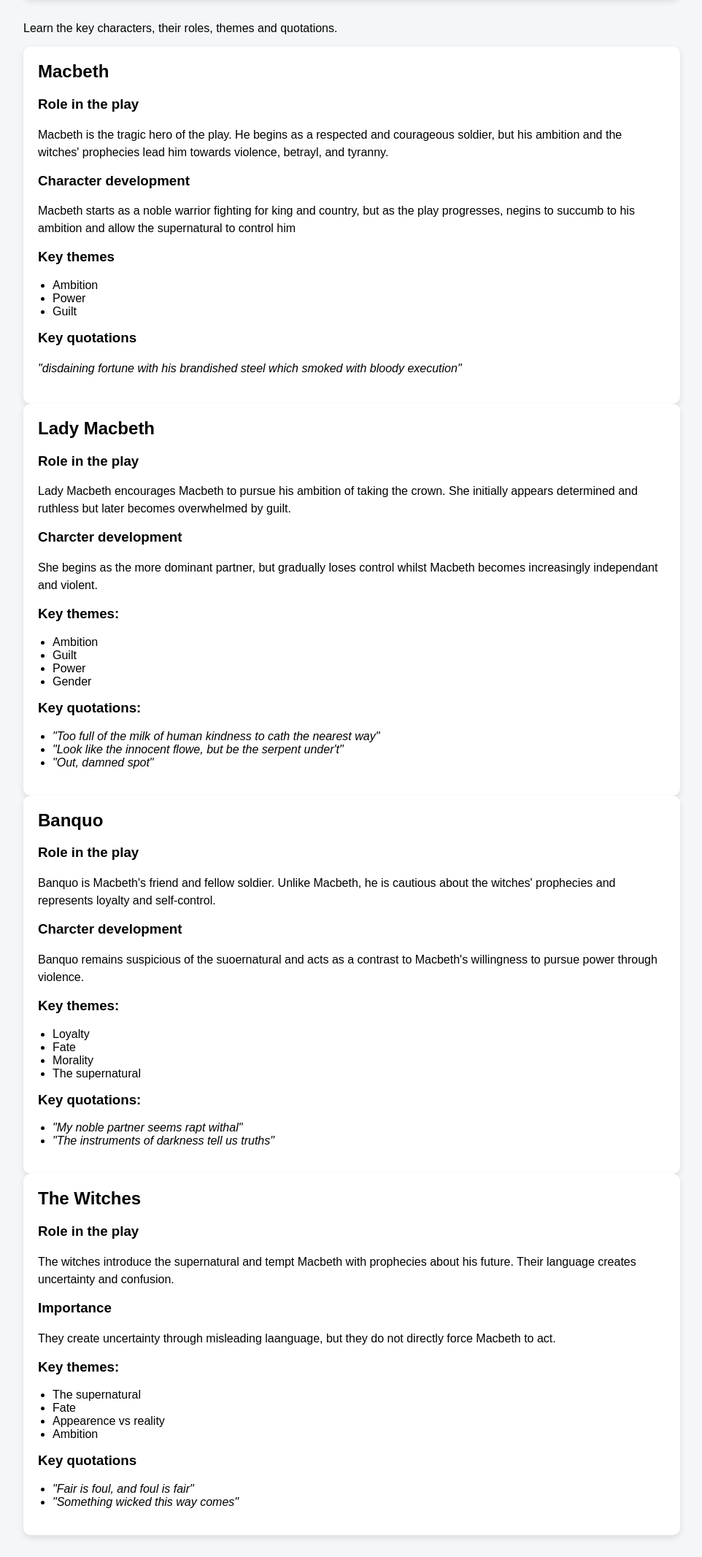
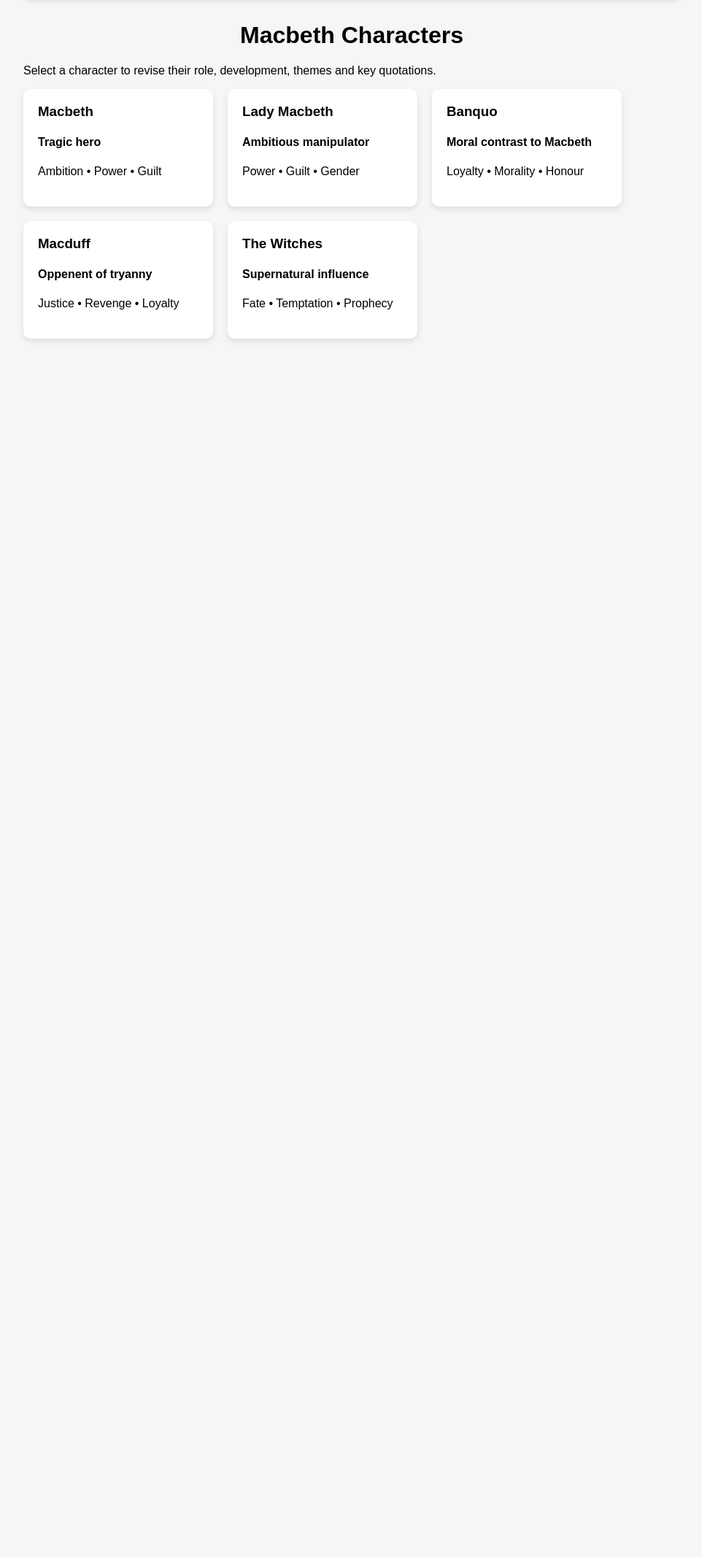
Before and after one commit to jshepherd1234/GCSE-Revision-App, a Flask app: page /macbeth/characters in a window 1280 px wide. Shown: the part 68-2201 px from the top of the page at 73% size, without its empty margins (158-1120 px from the left). After the commit the page ends 536 px from the top, so only its background shows below. Run offline with Flask 3, Linux system fonts and the light colour scheme.

Commit message:
Completed Macbeth character revision page

```diff
--- a/app.py
+++ b/app.py
@@ -59,6 +59,46 @@ def macbeth_themes():
 
     return render_template("macbeth_themes.html")
 
+#Macbeth character route
+#-----------------------
+@app.route("/macbeth/characters/macbeth")
+
+def macbeth_character():
+
+    return render_template("macbeth_character.html")
+
+#Lady Macbeth character route
+#----------------------------
+@app.route("/macbeth/characters/lady-macbeth")
+
+def lady_macbeth_character():
+
+    return render_template("lady_macbeth_character.html")
+
+#Banquo character route
+#----------------------
+@app.route("/macbeth/characters/banquo")
+
+def banquo_character():
+
+    return render_template("banquo_character.html")
+
+#Macduff character route
+#-----------------------
+@app.route("/macbeth/characters/macduff")
+
+def macduff_character():
+
+    return render_template("macduff_character.html")
+
+#Witches character route
+#----------------------
+@app.route("/macbeth/characters/witches")
+
+def witches_character():
+
+    return render_template("witches_character.html")
+
 @app.route("/an-inspector-calls") #Sets the route for "An inspector calls" page
 
 def an_inspector_calls(): #Creating "An inspector calls function"
--- a/static/style.css
+++ b/static/style.css
@@ -262,3 +262,22 @@ h2 { /* Targets h2 headings*/
     box-sizing: border-box;
 
 }
+
+/* Styles quote revision cards */
+.quote-card {
+
+    background-color: #f4f6f8;
+
+    padding: 15px;
+
+    border-radius: 8px;
+
+    margin-bottom: 15px;
+
+}
+
+.quote-card h3 {
+
+    margin-top: 0;
+
+}
--- a/templates/macbeth_characters.html
+++ b/templates/macbeth_characters.html
@@ -6,185 +6,106 @@ Macbeth Characters
 
 {% block content %}
 
+<h1>Macbeth Characters</h1>
+
 <p class="page-intro">
 
-    Learn the key characters, their roles, themes and quotations.
+    Select a character to revise their role, development, themes and key quotations.
 
 </p>
 
-<div class="card character-card">
+<div class="card-container">
 
-    <h2>Macbeth</h2>
+    <a href="/macbeth/characters/macbeth" class="card">
 
-    <h3>Role in the play</h3>
+        <h3>Macbeth</h3>
 
-    <p>
+        <p>
 
-        Macbeth is the tragic hero of the play. He begins as a respected and courageous soldier, but his ambition and the witches' prophecies lead him towards violence, betrayl, and tyranny.
+            <strong>Tragic hero</strong>
+        </p>
 
-    </p>
+        <p>
 
-    <h3>Character development</h3>
+            Ambition • Power • Guilt
 
-    <p>
+        </p>
 
-        Macbeth starts as a noble warrior fighting for king and country, but as the play progresses, negins to succumb to his ambition and allow the supernatural to control him
+    </a>
 
-    </p>
 
-    <h3> Key themes </h3>
+    <a href="/macbeth/characters/lady-macbeth" class="card">
 
-    <ul>
-        <li>Ambition</li>
-        <li>Power</li>
-        <li>Guilt</li>
+        <h3> Lady Macbeth </h3>
 
-    </ul>
+        <p>
 
-    <h3>Key quotations</h3>
+           <strong>Ambitious manipulator</strong>
 
-    <p>
+        </p>
 
-        <em>"disdaining fortune with his brandished steel which smoked with bloody execution"</em>
+        <p>
 
-    </p>
+            Power • Guilt • Gender
 
-</div>
+        </p>
 
-<div class="card character-card">
+    </a>
 
-    <h2> Lady Macbeth </h2>
 
-    <h3>Role in the play</h3>
 
-    <p>
+    <a href="/macbeth/characters/banquo" class="card">
 
-        Lady Macbeth encourages Macbeth to pursue his ambition of taking the crown. She initially appears determined and ruthless but later becomes overwhelmed by guilt.
+        <h3> Banquo </h3>
 
-    </p>
+        <p>
 
-    <h3>Charcter development</h3>
+            <strong>Moral contrast to Macbeth</strong>
 
-    <p>
+        </p>
 
-        She begins as the more dominant partner, but gradually loses control whilst Macbeth becomes increasingly independant and violent.
-    </p>
+        <p>
 
-    <h3>Key themes:</h3>
+            Loyalty • Morality • Honour
 
-    <ul>
+        </p>
 
-        <li>Ambition</li>
+    </a>
 
-        <li>Guilt</li>
+    <a href="/macbeth/characters/macduff" class="card">
 
-        <li>Power</li>
+        <h3> Macduff </h3>
 
-        <li>Gender</li>
+        <p>
 
-    </ul>
+            <strong>Oppenent of tryanny</strong>
 
-    <h3>Key quotations:</h3>
+        </p>
 
-    <ul>
+        <p>
 
-        <li><em>"Too full of the milk of human kindness to cath the nearest way"</em></li>
+            Justice • Revenge • Loyalty
+        </p>
 
-        <li><em>"Look like the innocent flowe, but be the serpent under't"</em></li>
+    </a>
 
-        <li><em>"Out, damned spot"</em></li>
-    </ul>
+    <a href="/macbeth/characters/the-witches" class="card">
 
-</div>
+        <h3> The Witches </h3>
 
-<div class="card character-card">
+        <p>
 
-    <h2> Banquo </h2>
+            <strong>Supernatural influence</strong>
 
-    <h3>Role in the play</h3>
+        </p>
 
-    <p>
+        <p>
 
-        Banquo is Macbeth's friend and fellow soldier. Unlike Macbeth, he is cautious about the witches' prophecies and represents loyalty and self-control.
+            Fate • Temptation • Prophecy
 
-    </p>
+        </p>
 
-    <h3>Charcter development</h3>
-
-    <p>
-
-        Banquo remains suspicious of the suoernatural and acts as a contrast to Macbeth's willingness to pursue power through violence.
-
-    </p>
-
-    <h3>Key themes:</h3>
-
-    <ul>
-
-        <li>Loyalty</li>
-
-        <li>Fate</li>
-
-        <li>Morality</li>
-
-        <li>The supernatural</li>
-
-    </ul>
-
-    <h3>Key quotations:</h3>
-
-    <ul>
-
-        <li><em>"My noble partner seems rapt withal"</em></li>
-
-        <li><em>"The instruments of darkness tell us truths"</em></li>
-
-    </ul>
-
-</div>
-
-<div class="card character-card">
-
-    <h2> The Witches </h2>
-
-    <h3>Role in the play</h3>
-
-    <p>
-
-        The witches introduce the supernatural and tempt Macbeth with prophecies about his future. Their language creates uncertainty and confusion.
-
-    </p>
-
-    <h3>Importance</h3>
-
-    <p>
-
-        They create uncertainty through misleading laanguage, but they do not directly force Macbeth to act.
-    </p>
-
-    <h3>Key themes:</h3>
-
-    <ul>
-
-        <li>The supernatural</li>
-
-        <li>Fate</li>
-
-        <li>Appearence vs reality</li>
-
-        <li>Ambition</li>
-
-    </ul>
-
-    <h3>Key quotations</h3>
-
-    <ul>
-
-        <li><em>"Fair is foul, and foul is fair"</em></li>
-
-        <li><em>"Something wicked this way comes"</em></li>
-
-    </ul>
+    </a>
 
 </div>
 
```
Also changed, not shown: templates/macbeth_character.html (added, +219 -0 lines).
